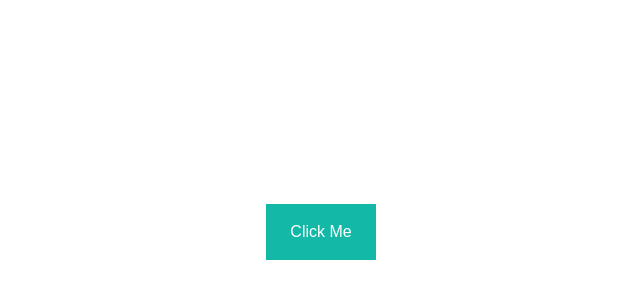
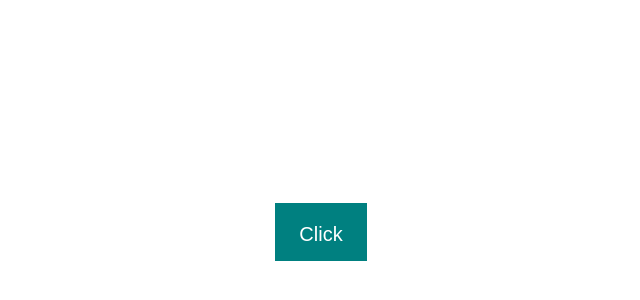
Before and after one commit to eclair-29/react_typescript_for_dummies, a React (Vite) app: page / in a window 1280 px wide. Shown: the part 168-468 px from the top of the page, without its empty margins (319-959 px from the left). Built offline with nearby package versions, Linux system fonts and the light colour scheme; a web font is replaced by a local one.

Commit message:
02. react component (props) typing

```diff
--- a/src/App.tsx
+++ b/src/App.tsx
@@ -3,7 +3,9 @@ import Button from './components/Button';
 function App() {
   return (
     <div className="flex justify-center items-center h-screen">
-      <Button />
+      <Button backgroundColor="teal" fontSize={20} textColor="white">
+        Click
+      </Button>
     </div>
   );
 }
--- a/src/components/Button.tsx
+++ b/src/components/Button.tsx
@@ -1,21 +1,31 @@
-//.. START typescript lesson - 01. variable types
+import { ReactNode } from 'react';
 
-// typescript auto infer variable types
-const str = 'Hello there!';
-// str = 11;
+//.. START typescript lesson - 02. react component typing
 
-// typescript auto infer function args by assigning 'any' by default (and we don't want that)
-const setProductBrand = (brand: string, isNew: boolean): [string, boolean] => {
-  // ...
-  return [brand, isNew];
+// specific to props typing (type or interface...depending to your preference)
+type ButtonProps = {
+  children: ReactNode;
+  backgroundColor: string;
+  fontSize: number;
+  textColor: string;
 };
 
-setProductBrand('Tesla', false);
-
-//.. END typescript lesson - 01. variable types
-
-const Button = () => {
-  return <button className="bg-teal-500 text-white py-4 px-6">Click Me</button>;
+const Button = ({
+  children,
+  backgroundColor,
+  fontSize,
+  textColor,
+}: ButtonProps) => {
+  return (
+    <button
+      style={{ backgroundColor, fontSize, color: textColor }}
+      className="pt-4 pb-3 px-6"
+    >
+      {children}
+    </button>
+  );
 };
 
+//.. END typescript lesson - 02. react component typing
+
 export default Button;
```
